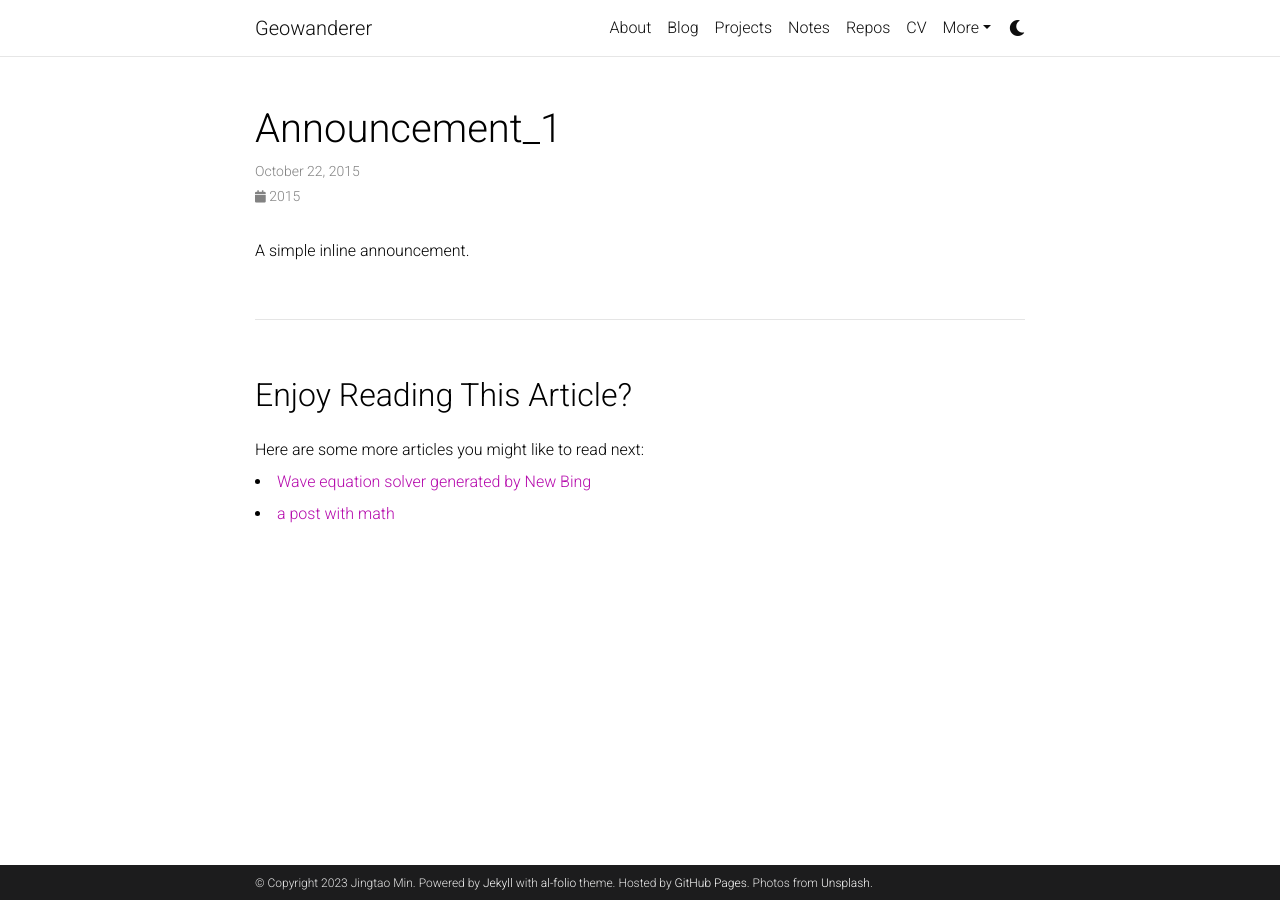
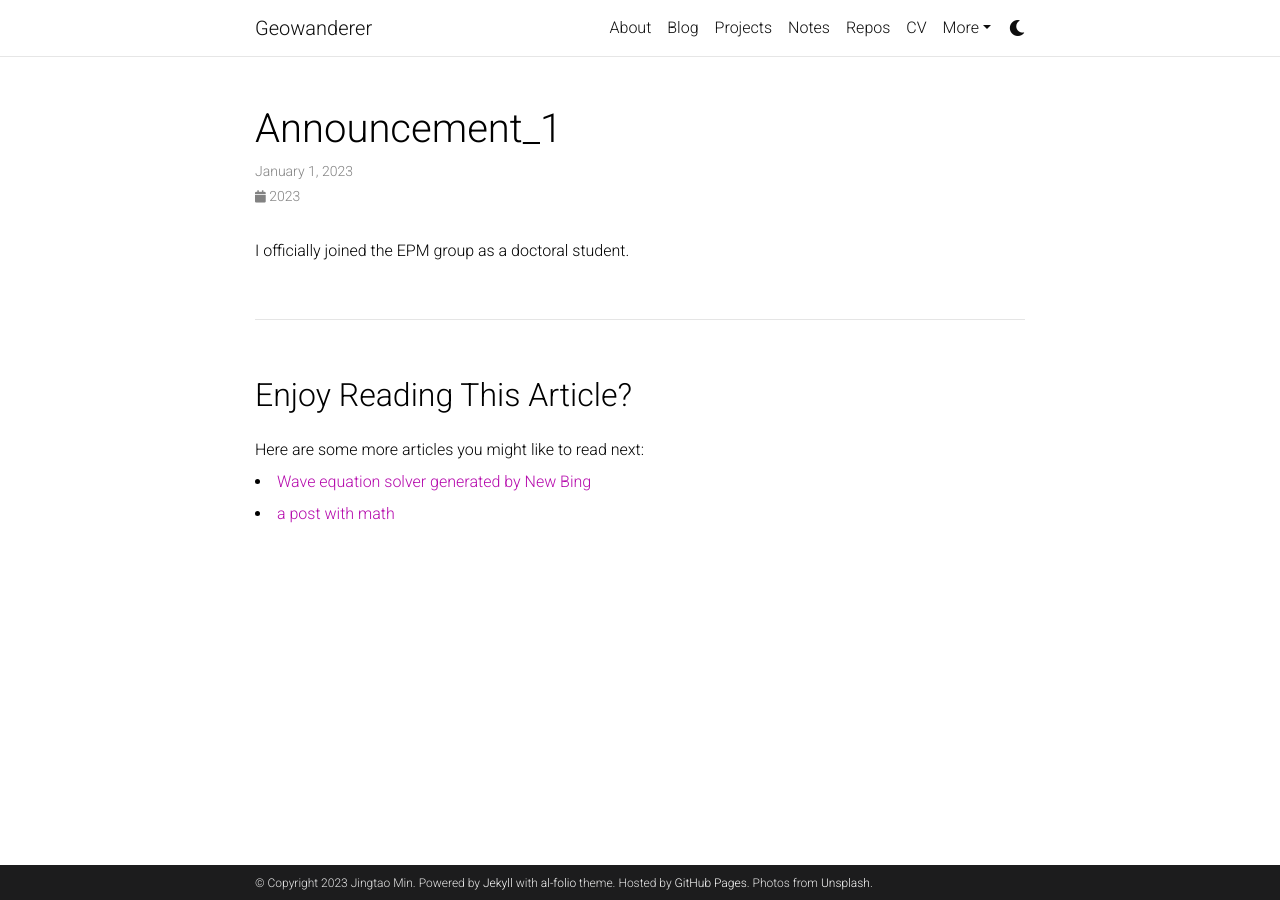
Before and after one commit to GentleMin/gentlemin.github.io, a Jekyll site: the page built from _news/announcement_1.md, in a window 1280 px wide. Built offline with Jekyll 4.4.1, drawn with Linux system fonts in a browser that asks for light colours; nearby versions of some CDN libraries; comment, search, counter and statistics services are not loaded; a style sheet for code colours, icons or effects is not loaded.

Commit message:
Add first news

```diff
--- a/_news/announcement_1.md
+++ b/_news/announcement_1.md
@@ -1,7 +1,7 @@
 ---
 layout: post
-date: 2015-10-22 15:59:00-0400
+date: 2023-01-01 10:00:00-0400
 inline: true
 ---
 
-A simple inline announcement.
+I officially joined the EPM group as a doctoral student.
```
